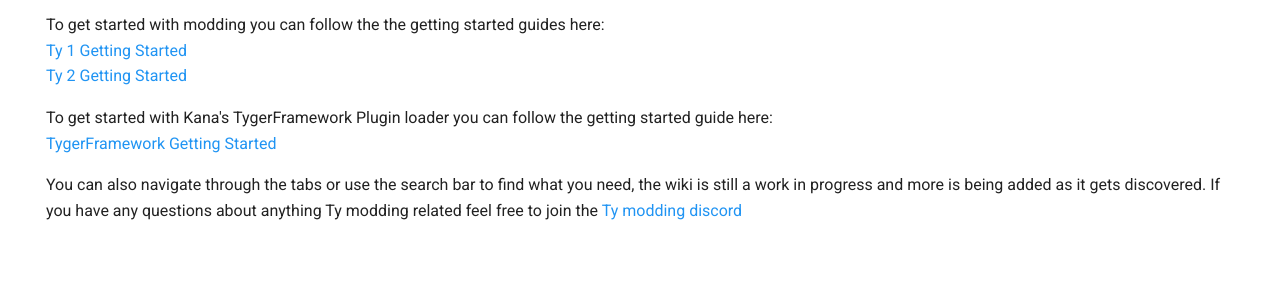
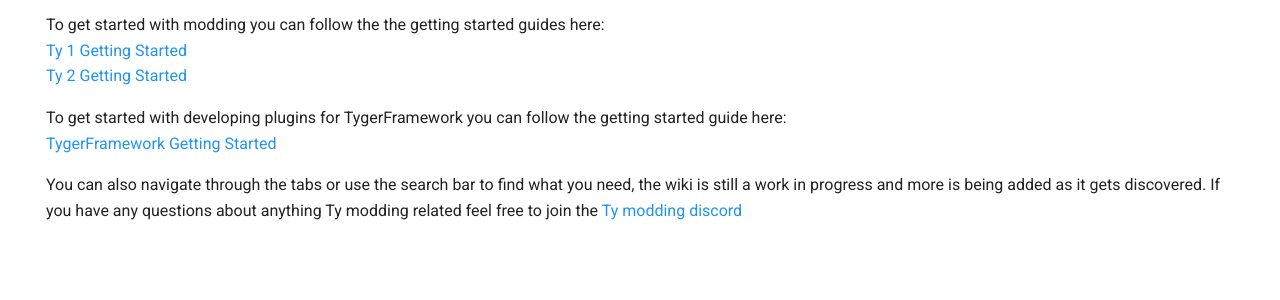
Before and after one commit to TyModdingWiki/tymoddingwiki.github.io, an MkDocs documentation site: the page built from docs/index.md, in a window 1280 px wide. Shown: the part 257-557 px from the top of the page. Built offline with MkDocs 1.6.1 and Material for MkDocs 9.7.7, drawn with Linux system fonts in a browser that asks for light colours.

Commit message:
Edit TygerFramework getting started line

```diff
--- a/docs/index.md
+++ b/docs/index.md
@@ -15,7 +15,7 @@
 [Ty 1 Getting Started](Ty1/index.md)<br />
 [Ty 2 Getting Started](Ty2/index.md)
 
-To get started with Kana's TygerFramework Plugin loader you can follow the getting started guide here:<br />
+To get started with developing plugins for TygerFramework you can follow the getting started guide here:<br />
 [TygerFramework Getting Started](TygerFramework/index.md)
 
 You can also navigate through the tabs or use the search bar to find what you need, the wiki is still a work in progress and more is being added as it gets discovered. If you have any questions about anything Ty modding related feel free to join the [Ty modding discord](https://discord.gg/g8kHTR42Cc){:target="_blank"}
```
